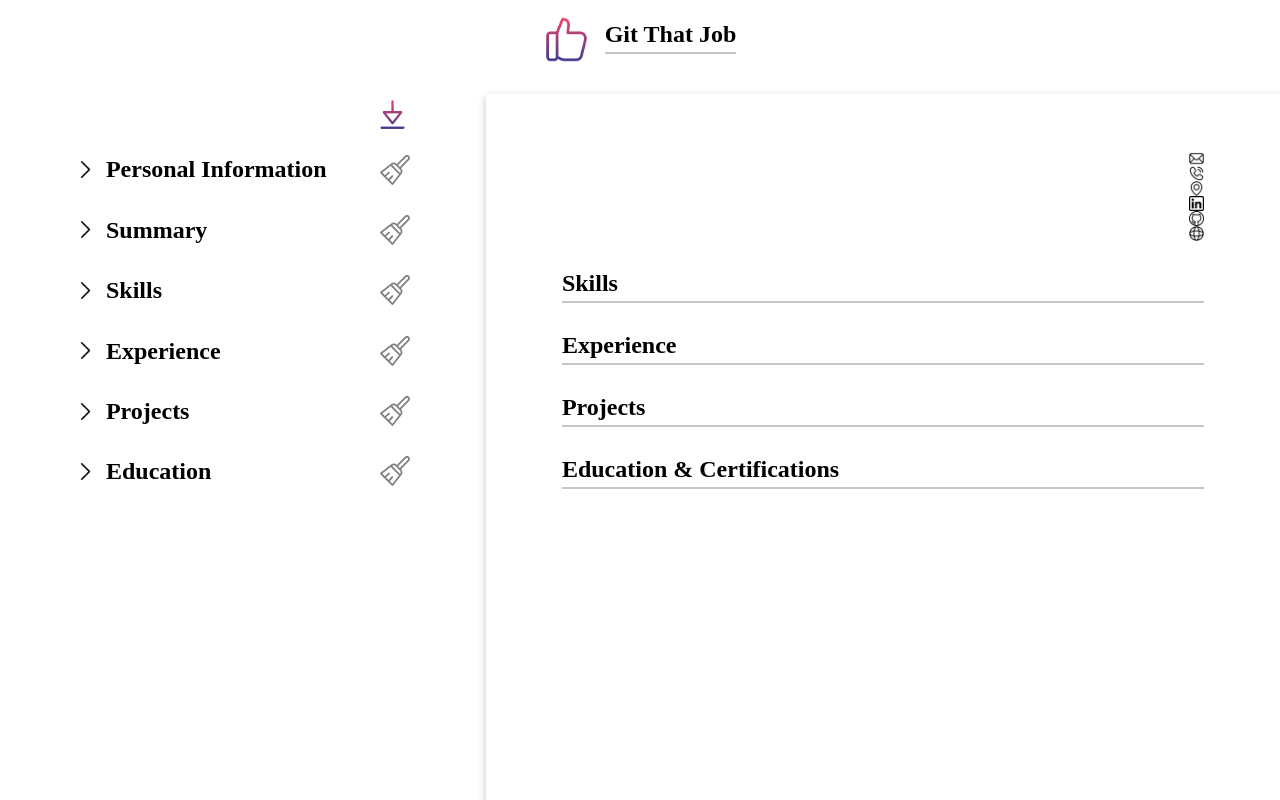
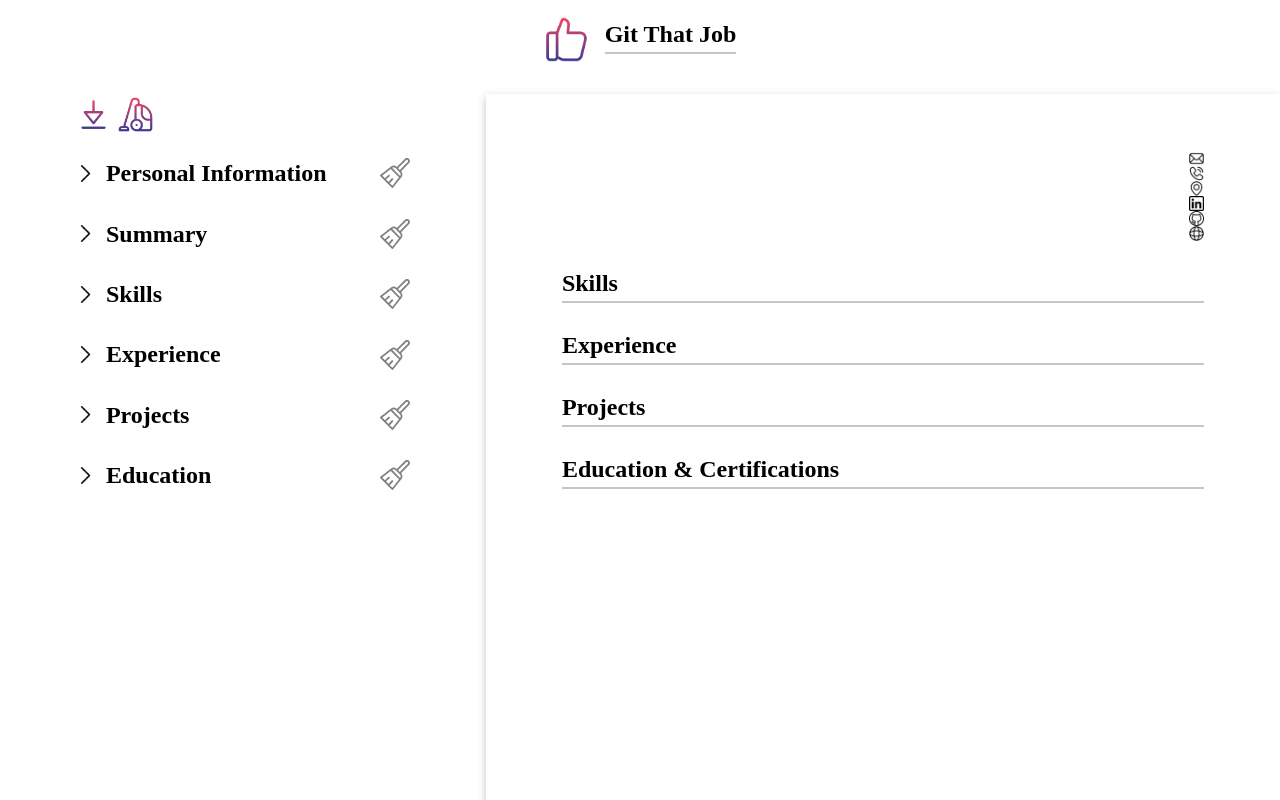
Before and after one commit to verobelo/cv-creator, a React (Vite) app in the folder cv-creator/: page / in a window 1280 px wide. Shown: the top 800 px of the page. Built offline with nearby package versions, Linux system fonts and the light colour scheme; a web font is replaced by a local one.

Commit message:
Add function to clear all the forms

```diff
--- a/cv-creator/src/App.jsx
+++ b/cv-creator/src/App.jsx
@@ -95,6 +95,23 @@
     setEducationList((prevList) => [...prevList, newEducation]);
   }
 
+  function handleClearAll() {
+    setPersonalInfo({
+      name: "",
+      email: "",
+      phone: "",
+      address: "",
+      linkedin: "",
+      github: "",
+      website: "",
+    });
+    setSummary("");
+    setskillsGroups([]);
+    setExperienceList([]);
+    setProjectsList([]);
+    setEducationList([]);
+  }
+
   return (
     <div className="cv-container">
       <Header />
@@ -117,6 +134,7 @@
         updateEducationData={setEducationList}
         onAddEducation={handleAddEducation}
         handleDownload={handleDownloadPDF}
+        onClearAll={handleClearAll}
       />
       <div ref={cvRef}>
         <CVPreview
@@ -152,6 +170,7 @@
   updateEducationData,
   onAddEducation,
   handleDownload,
+  onClearAll,
 }) {
   function handleClearPersonal() {
     updatePersonalData({
@@ -187,6 +206,7 @@
 
   return (
     <div className="cv-form">
+      <div className="buttons">
         <button
           type="button"
           onClick={handleDownload}
@@ -199,6 +219,16 @@
             height={35}
           />
         </button>
+        <button type="button" className="clear-all-button" onClick={onClearAll}>
+          <img
+            src="./vacuum-cleaner.png"
+            alt="vacuum cleaner icon"
+            aria-label="clear all sections"
+            width={35}
+            height={35}
+          />
+        </button>
+      </div>
       <FoldableSection
         title="Personal Information"
         handleClear={handleClearPersonal}>
```
Lines whose indentation alone changed are shown as unchanged.
